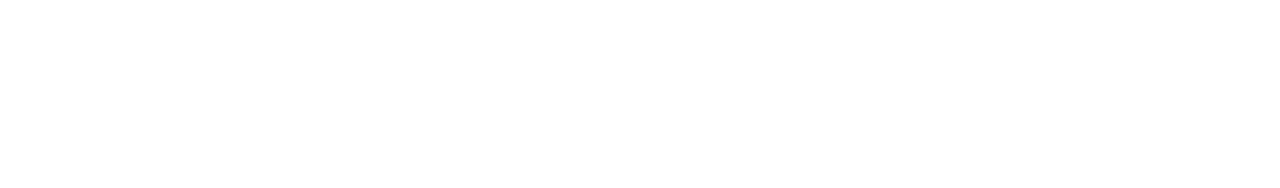
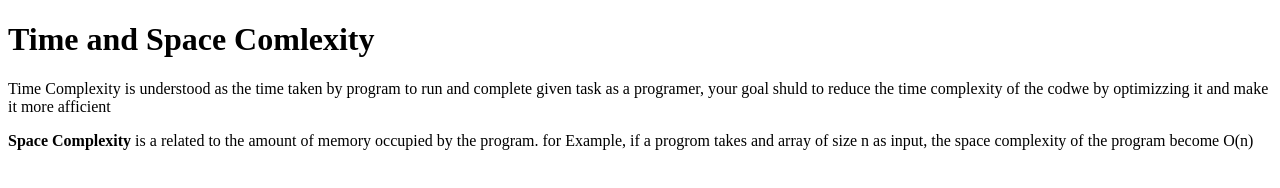
Before and after one commit to acciojob/time-and-space-complexity-Chetu-verma, a website: page main.html in a window 1280 px wide. Drawn offline with Linux system fonts and the light colour scheme.

Commit message:
created a submission

```diff
--- a/main.html
+++ b/main.html
@@ -7,6 +7,9 @@
 </head>
 
 <body>
+	<h1> Time and Space Comlexity</h1>
+	<p>Time Complexity is understood as the time taken by program to run and complete given task as a programer, your goal shuld to reduce the time complexity of the codwe by optimizzing it and make it more afficient   </p>
+	<p> <b>Space Complexity</b> is a related to the amount of memory occupied by the program. for Example, if a progrom takes and array of size n as input, the space complexity of the program become O(n)</p>
 	<!-- the entire body must be written by student -->
     <script type="text/javascript" src="./script.js">
 </script>
```
